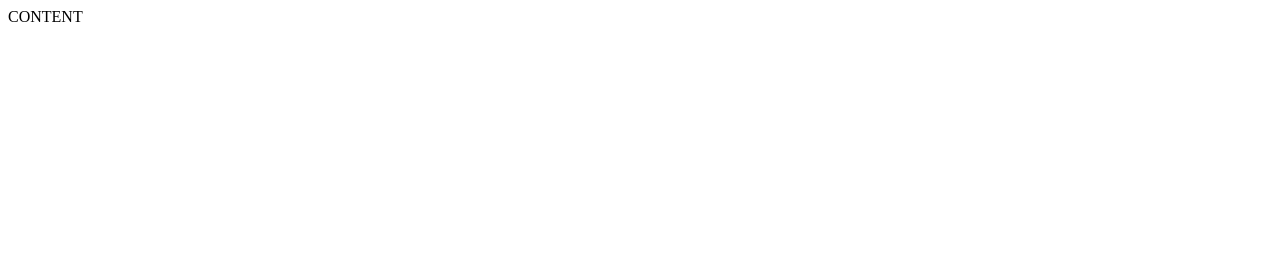
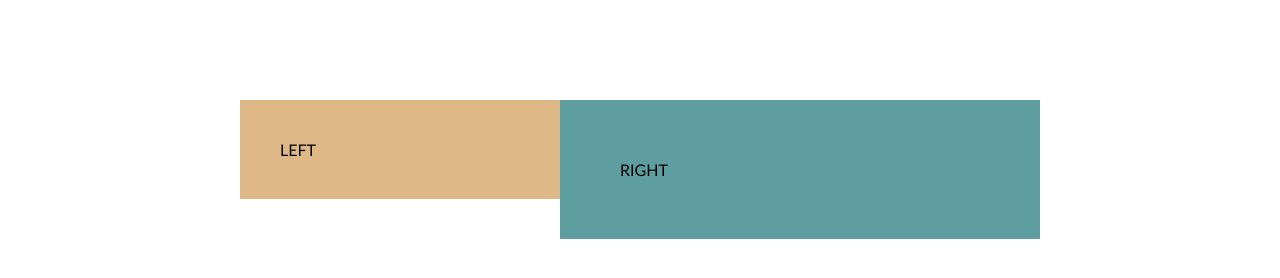
Before and after one commit to AlmiraJasin/5-projektas-Sign-up-page, a website: page index.html in a window 1280 px wide. Drawn offline with Linux system fonts and the light colour scheme.

Commit message:
initial html and css

```diff
--- /dev/null
+++ b/css/main.css
@@ -0,0 +1,27 @@
+body,
+body * {
+    margin: 0;
+    padding: 0;
+    vertical-align: top;
+    box-sizing: border-box;
+}
+body{
+    font-family: 'Gill Sans', 'Gill Sans MT', Calibri, 'Trebuchet MS', sans-serif;
+}
+.container{
+    width: 800px;
+    margin-top: 100px;
+    margin-left: calc(50% - 400px);
+}
+.left-column{
+    width: 40%;
+    float: left;
+    padding: 40px;
+    background-color: burlywood;
+}
+.right-column{
+    width: 60%;
+    float: right;
+    padding: 60px;
+    background-color: cadetblue
+}
--- a/index.html
+++ b/index.html
@@ -5,8 +5,16 @@
     <meta http-equiv="X-UA-Compatible" content="IE=edge">
     <meta name="viewport" content="width=device-width, initial-scale=1.0">
     <title>Document</title>
+    <link rel="stylesheet" href="./css/main.css">
 </head>
 <body>
-    CONTENT
+    <div class="container">
+        <div class="left-column">
+            LEFT
+        </div>
+        <div class="right-column">
+            RIGHT
+        </div>
+    </div>
 </body>
 </html>
```
Also changed, not shown: Favicon.png (added), README.md.
